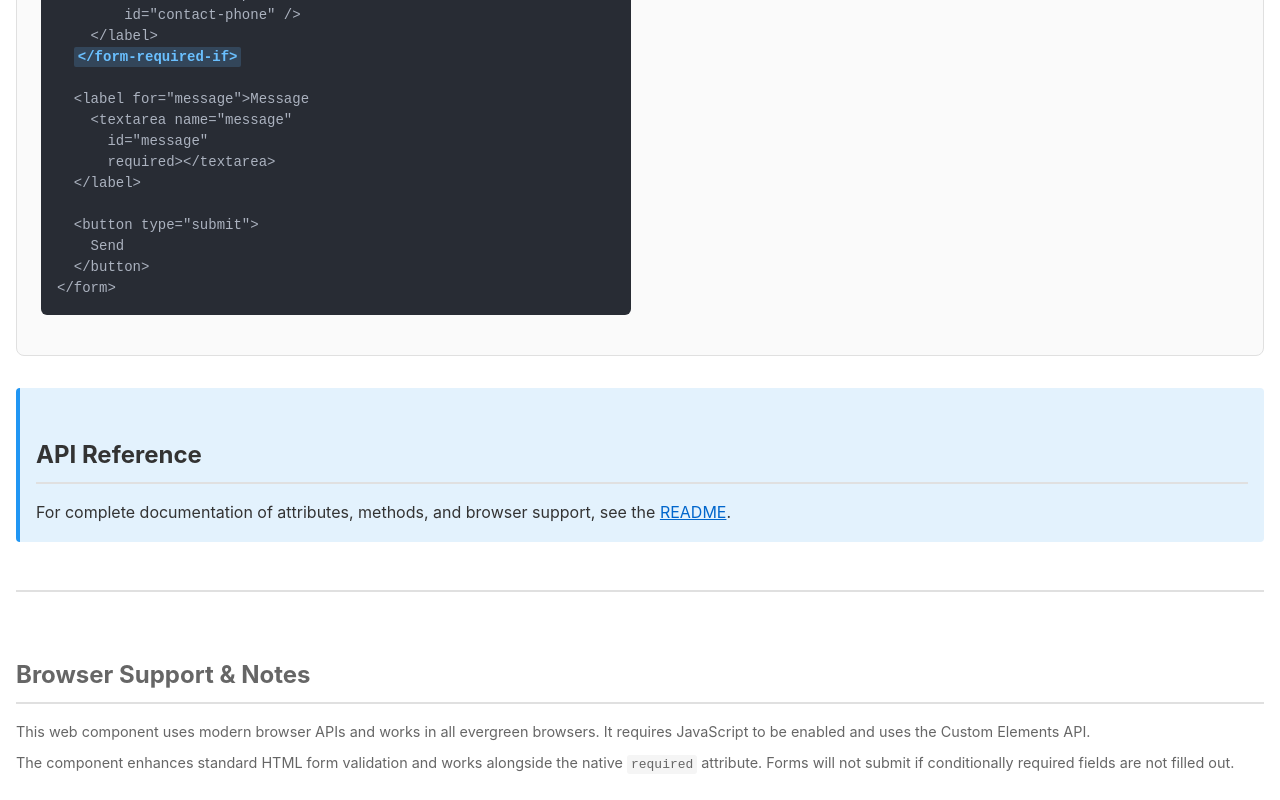
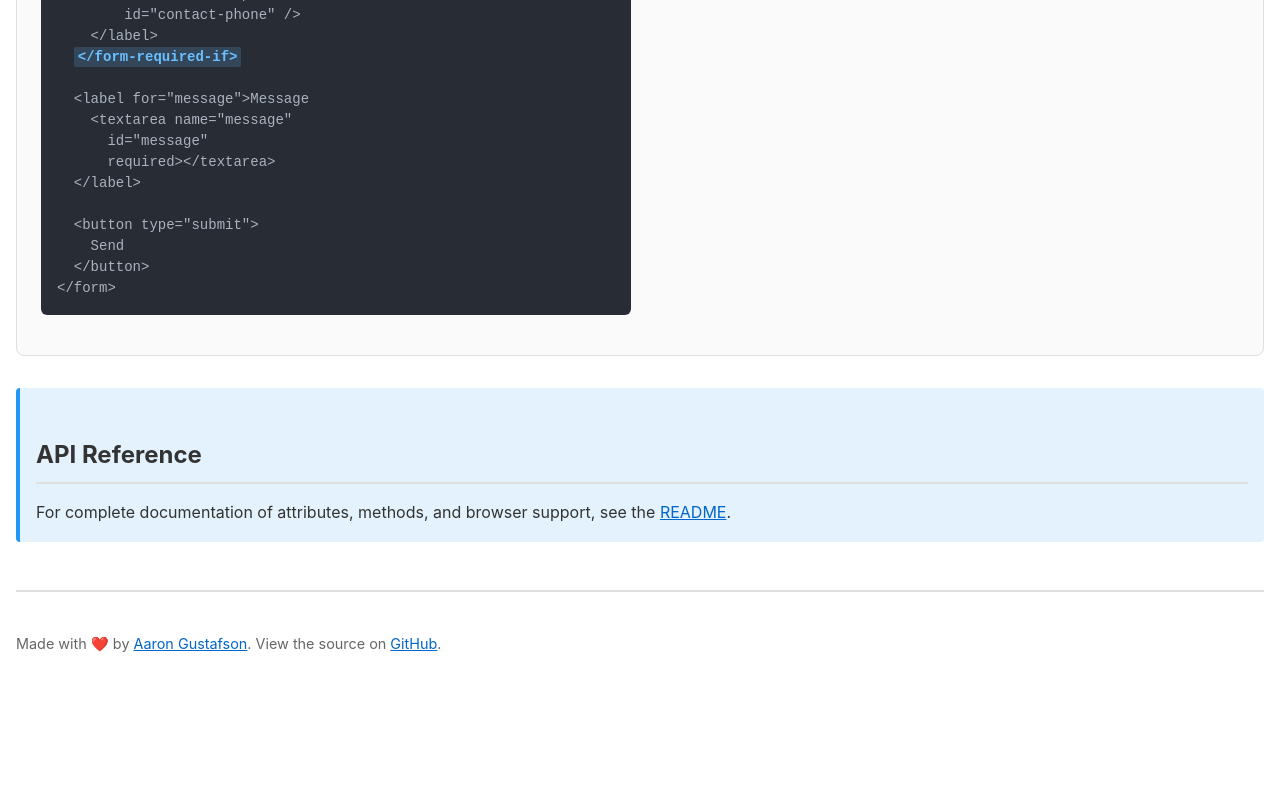
Before and after one commit to aarongustafson/form-required-if, a website with bundled scripts: page demo/index.html in a window 1280 px wide. Shown: the part 8493-9293 px from the top of the page. After the commit the page ends 9172 px from the top, so only its background shows below. Built offline with nearby package versions, Linux system fonts and the light colour scheme.

Commit message:
Update demo footer

```diff
--- a/demo/index.html
+++ b/demo/index.html
@@ -841,16 +841,13 @@
 		</main>
 
 		<footer>
-			<h2>Browser Support & Notes</h2>
 			<p>
-				This web component uses modern browser APIs and works in all
-				evergreen browsers. It requires JavaScript to be enabled and
-				uses the Custom Elements API.
-			</p>
-			<p>
-				The component enhances standard HTML form validation and works
-				alongside the native <code>required</code> attribute. Forms will
-				not submit if conditionally required fields are not filled out.
+				Made with ❤️ by
+				<a href="https://github.com/aarongustafson">Aaron Gustafson</a>.
+				View the source on
+				<a href="https://github.com/aarongustafson/form-required-if"
+					>GitHub</a
+				>.
 			</p>
 		</footer>
 
```
